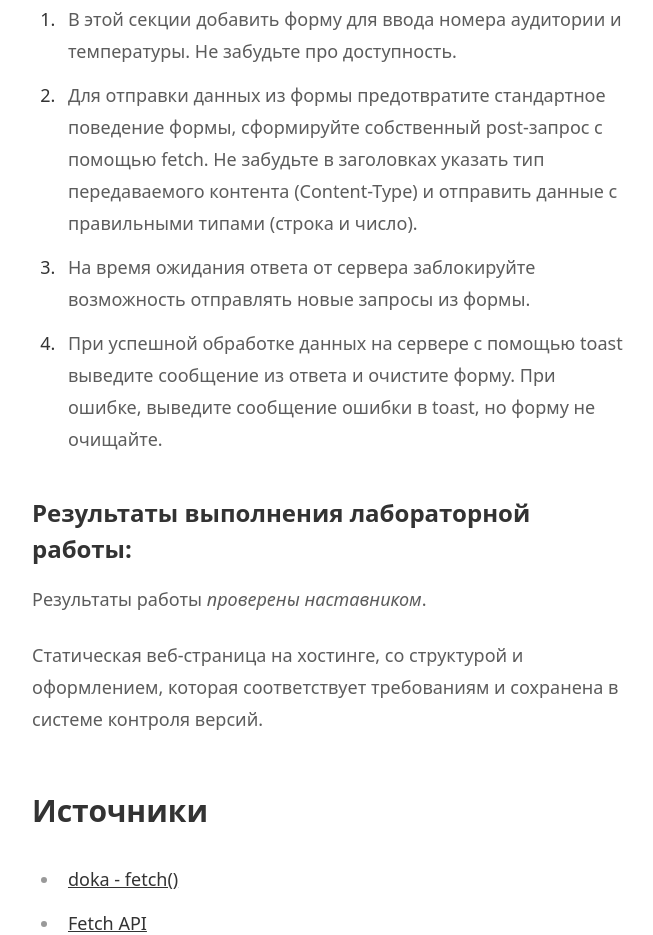
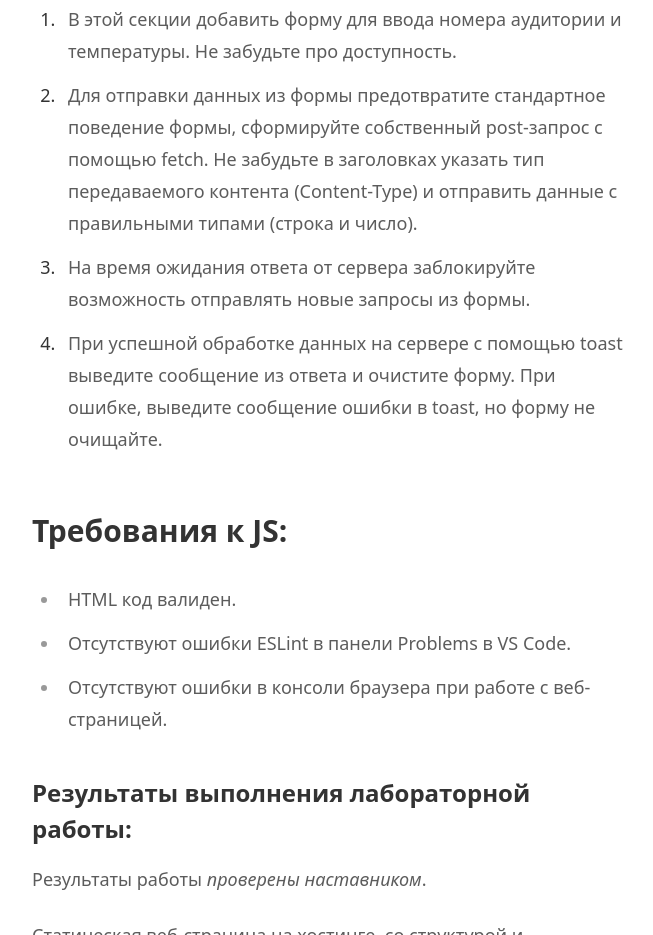
Before and after one commit to slavaver/web-course-site, an Astro site: page /web-course-site/labs/web-client-dev/2023/laba06 in a window 1280 px wide. Shown: the part 2694-3629 px from the top of the page, without its empty margins (308-961 px from the left). Built offline with nearby package versions, Linux system fonts and the light colour scheme; Astro itself is replaced by a stand-in of ours.

Commit message:
Added JS requirements

```diff
--- a/src/content/web-client-dev/2023/laba06.md
+++ b/src/content/web-client-dev/2023/laba06.md
@@ -30,6 +30,12 @@ type: "labs"
 1. На время ожидания ответа от сервера заблокируйте возможность отправлять новые запросы из формы.
 1. При успешной обработке данных на сервере с помощью toast выведите сообщение из ответа и очистите форму. При ошибке, выведите сообщение ошибки в toast, но форму не очищайте.
 
+## Требования к JS:
+
+- HTML код валиден.
+- Отсутствуют ошибки ESLint в панели Problems в VS Code.
+- Отсутствуют ошибки в консоли браузера при работе с веб-страницей.
+
 ### Результаты выполнения лабораторной работы:
 
 Результаты работы _проверены наставником_.
```
